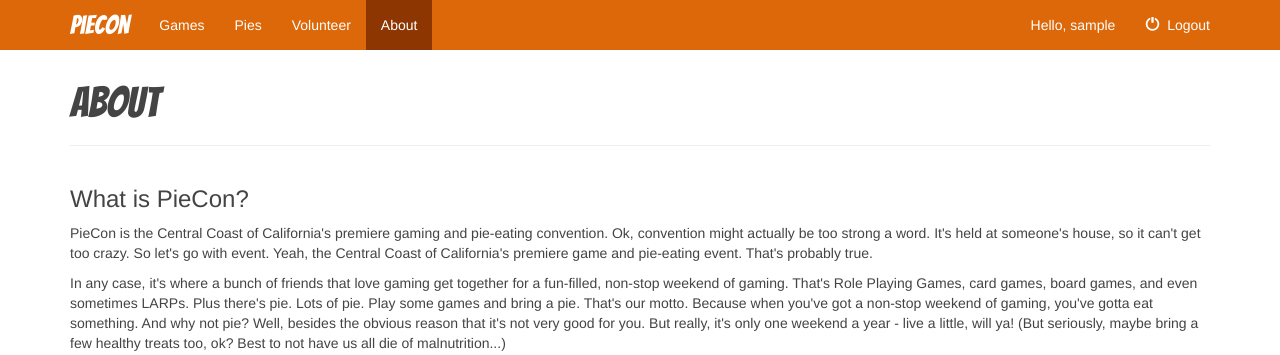
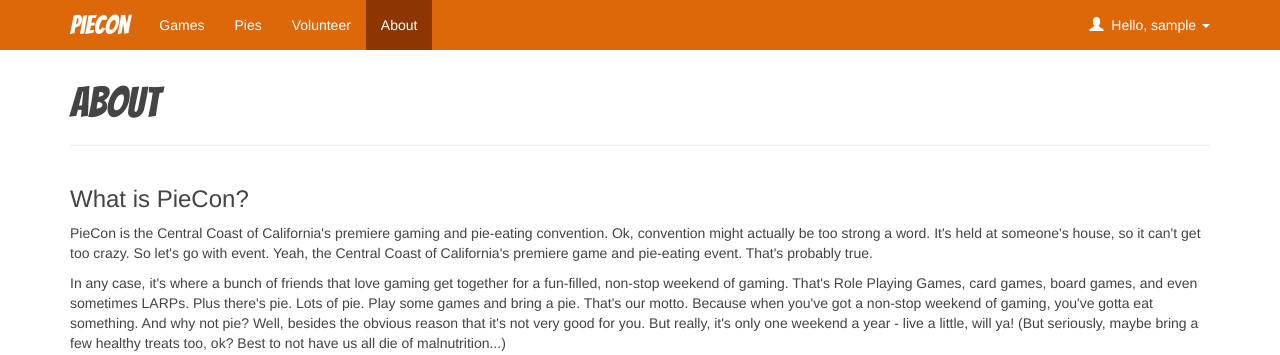
Before and after one commit to bmatis/piecon, a Django app: page /about/ in a window 1280 px wide. Shown: the top 355 px of the page. Run offline with Django 3.2, Linux system fonts and the light colour scheme; the visitor is signed in with stand-in values (Sample User, id 1); some libraries are stand-ins or nearby versions.

Commit message:
Got logged in dropdown functional.

```diff
--- a/main/templates/main/base.html
+++ b/main/templates/main/base.html
@@ -38,15 +38,25 @@
 
           <ul class="nav navbar-nav navbar-right">
             {% if user.is_authenticated %}
-              <li><p class="navbar-text">Hello, {{ user }}</p></li>
-              <li><a href="{% url 'users:logout' %}?next={{ request.path | urlencode }}">
-                <span class="glyphicon glyphicon-off" aria-hidden="true"></span>&nbsp;
-                Logout</a></li>
+              <li class="dropdown">
+                <a href="#" class="dropdown-toggle" data-toggle="dropdown"
+                  role="button" aria-haspopup="true" aria-expanded="false">
+                  <span class="glyphicon glyphicon-user" aria-hidden="true"></span>
+                  &nbsp;Hello, {{ user }} <span class="caret"></span></a>
+                <ul class="dropdown-menu">
+                  <li><a href="#">Settings</a></li>
+                  <li role="separator" class="divider"></li>
+                  <li>
+                    <a href="{% url 'users:logout' %}?next={{ request.path | urlencode }}">
+                    <span class="glyphicon glyphicon-off" aria-hidden="true"></span>
+                    &nbsp;Logout</a></li>
+                </ul>
+              </li>
             {% else %}
               <li class="{% block new_account_active %}{% endblock %}">
                 <a href="{% url 'users:new_account' %}">
-                  <span class="glyphicon glyphicon-user" aria-hidden="true"></span>&nbsp;
-                  Create Account
+                  <span class="glyphicon glyphicon-user" aria-hidden="true"></span>
+                  &nbsp;Create Account
                 </a>
               </li>
               <li class="{% block login_active %}{% endblock %}">
```
